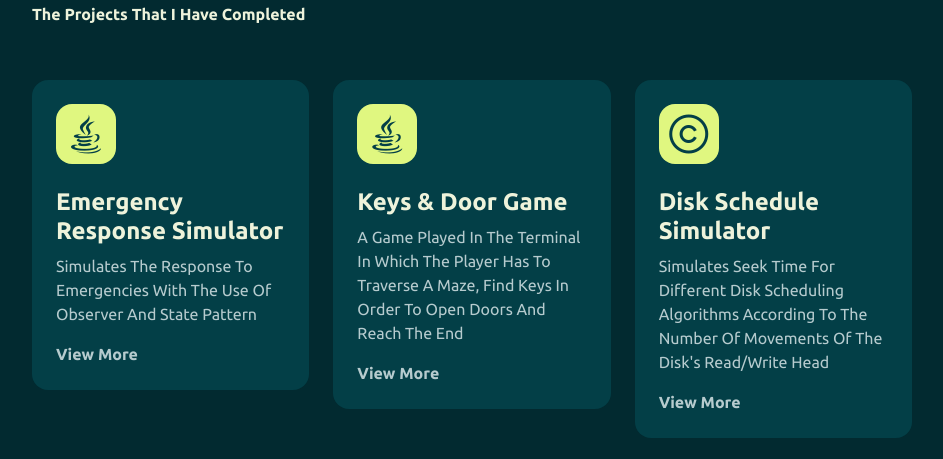
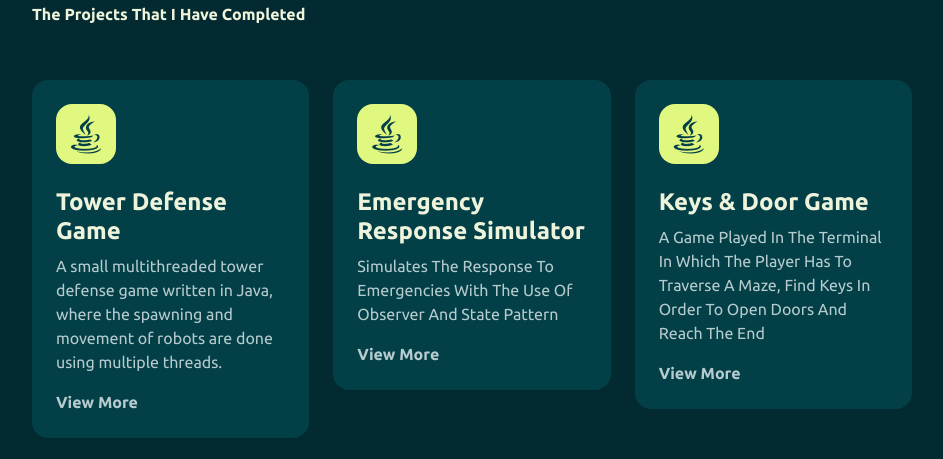
Before and after one commit to Guna210/Guna210.github.io, a plain HTML site: page index.html in a window 1280 px wide. Shown: the part 2360-2819 px from the top of the page, without its empty margins (308-1251 px from the left). Drawn offline with Linux system fonts and the light colour scheme.

Commit message:
Updated Projects

```diff
--- a/index.html
+++ b/index.html
@@ -214,6 +214,18 @@
                             <div class="iconbox rounded-4">
                                 <i class="lab la-java"></i>
                             </div>
+                            <h4 class="mt-4 mb-2">Tower Defense Game</h4>
+                            <p>A small multithreaded tower defense game written in Java, where the spawning and movement of robots are done
+                                using multiple threads.</p>
+                            <a href="https://github.com/Guna210/Emergency_Resp_Sim.git" target=”_blank” class="link-custom">View More</a>
+                        </div>
+                    </div>
+
+                    <div class="col-md-4 gy-4" data-aos="fade-up">
+                        <div class="project p-4 bg-base rounded-4 shadow-effect">
+                            <div class="iconbox rounded-4">
+                                <i class="lab la-java"></i>
+                            </div>
                             <h4 class="mt-4 mb-2">Emergency Response Simulator</h4>
                             <p>Simulates The Response To Emergencies With The Use Of Observer And State Pattern</p>
                             <a href="https://github.com/Guna210/Emergency_Resp_Sim.git" target=”_blank” class="link-custom">View More</a>
```
